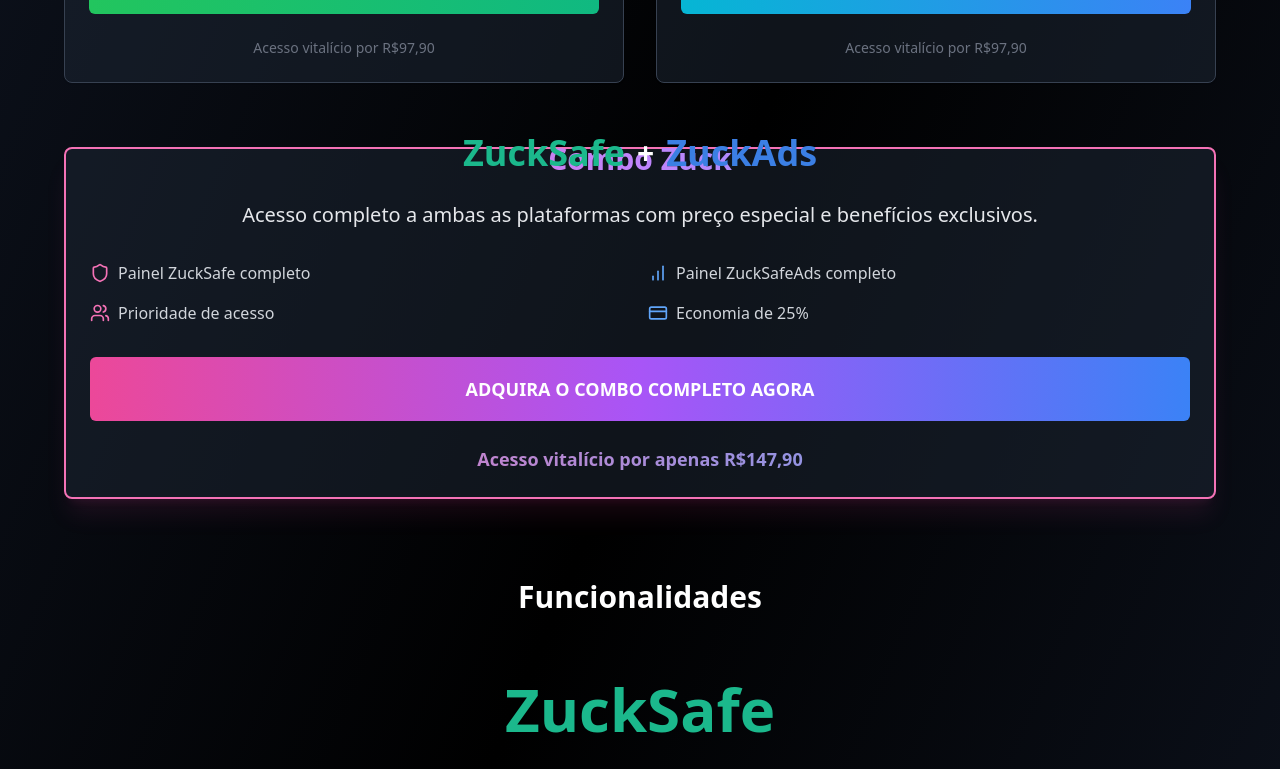
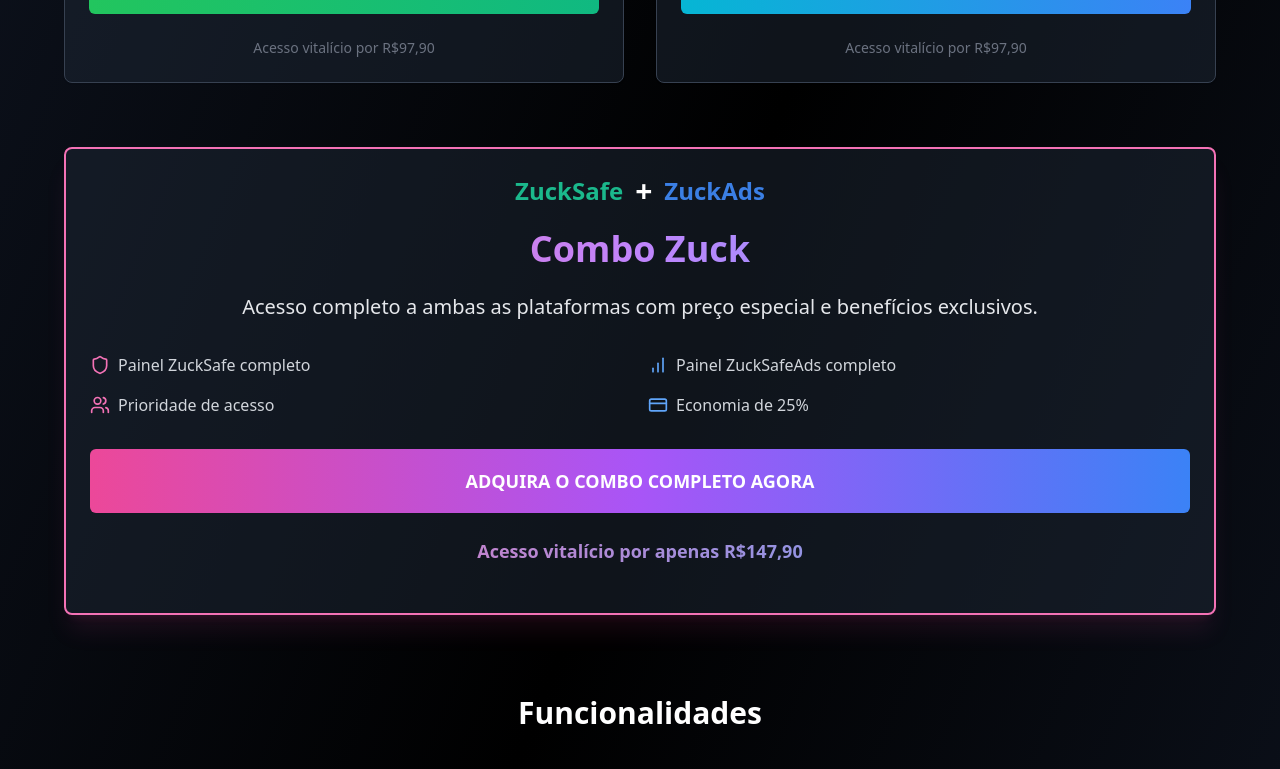
Before and after one commit to RaphaelCerri/zucksafe-identity-forge-34, a React (Vite) app: page / in a window 1280 px wide. Shown: the part 1120-1889 px from the top of the page. Built offline with nearby package versions, Linux system fonts and the light colour scheme.

Commit message:
Visual edit in Lovable
Edited UI in Lovable

```diff
--- a/src/pages/Landing.tsx
+++ b/src/pages/Landing.tsx
@@ -133,20 +133,20 @@ const Landing = () => {
 
           {/* Combo Zuck Card - Full Width */}
           <div className="max-w-6xl mx-auto mb-16">
-            <Card className="bg-gray-800/50 border-2 border-pink-400 hover:border-blue-400 transition-all duration-300 p-6 animate-fade-in shadow-xl shadow-pink-500/10">
+            <Card className="bg-gray-800/50 border-2 border-pink-400 hover:border-blue-400 transition-all duration-300 p-6 animate-fade-in shadow-xl shadow-pink-500/10 py-[48px]">
               <CardContent className="p-0 space-y-6">
-                <div className="flex justify-center -mb-14 -mt-10">
+                <div className="flex justify-center -mb-1 -mt-6 my-0">
                   <div className="flex items-center space-x-3">
-                    <h1 className="text-4xl font-bold" style={{
+                    <h1 style={{
                     color: '#1bb88c'
-                  }}>ZuckSafe</h1>
+                  }} className="font-bold text-slate-50 text-2xl">ZuckSafe</h1>
                     <span className="text-3xl font-bold text-white">+</span>
-                    <h1 className="text-4xl font-bold" style={{
+                    <h1 style={{
                     color: '#3b7fe4'
-                  }}>ZuckAds</h1>
+                  }} className="font-bold text-slate-50 text-2xl">ZuckAds</h1>
                   </div>
                 </div>
-                <h2 className="text-3xl font-bold text-transparent bg-gradient-to-r from-pink-400 via-purple-400 to-blue-400 bg-clip-text">Combo Zuck</h2>
+                <h2 className="font-bold text-transparent bg-gradient-to-r from-pink-400 via-purple-400 to-blue-400 bg-clip-text text-4xl">Combo Zuck</h2>
                 <p className="text-gray-200 text-xl">Acesso completo a ambas as plataformas com preço especial e benefícios exclusivos.</p>
                 <div className="grid grid-cols-1 md:grid-cols-2 gap-4 py-2">
                   <div className="flex items-center space-x-2">
@@ -183,9 +183,9 @@ const Landing = () => {
             {/* ZuckSafe Features */}
             <div className="mb-20">
               <div className="flex justify-center items-center mb-8">
-                <h1 className="text-6xl font-bold" style={{
+                <h1 style={{
                 color: '#1bb88c'
-              }}>ZuckSafe</h1>
+              }} className="font-bold text-green-500 text-4xl">ZuckSafe</h1>
               </div>
               <div className="grid grid-cols-1 md:grid-cols-2 lg:grid-cols-3 gap-6 max-w-6xl mx-auto">
                 {zuckSafeFeatures.map((feature, index) => <Card key={index} className="bg-gray-800/50 border-gray-700 hover:border-cyan-400 transition-all duration-300 hover:scale-105 animate-fade-in">
```
